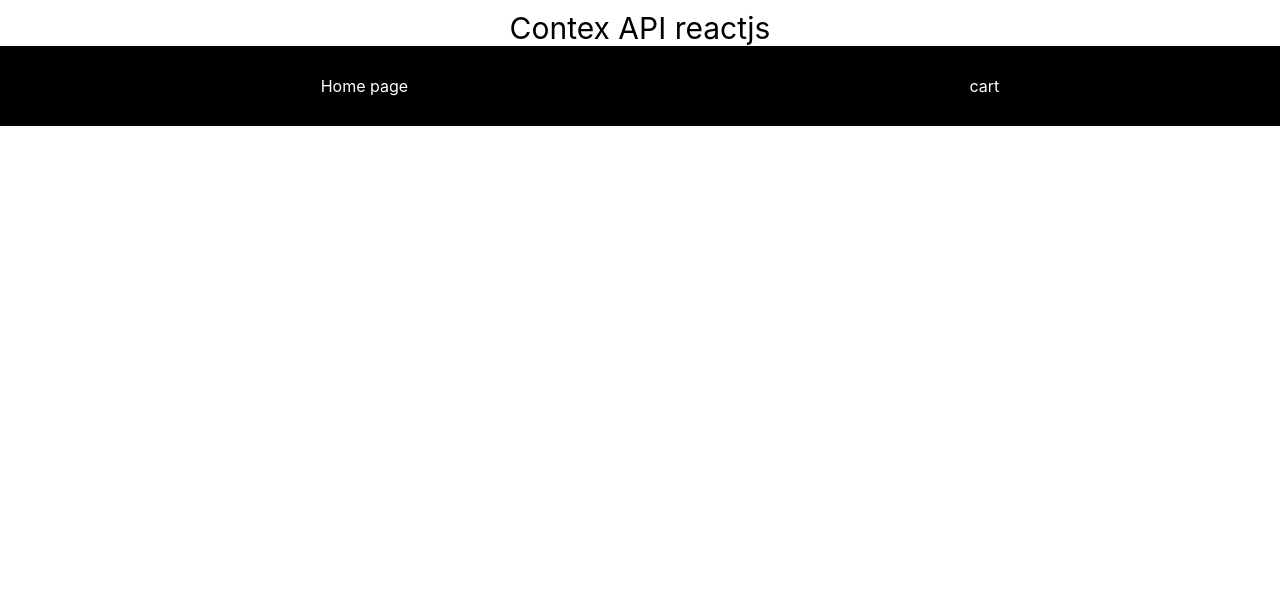
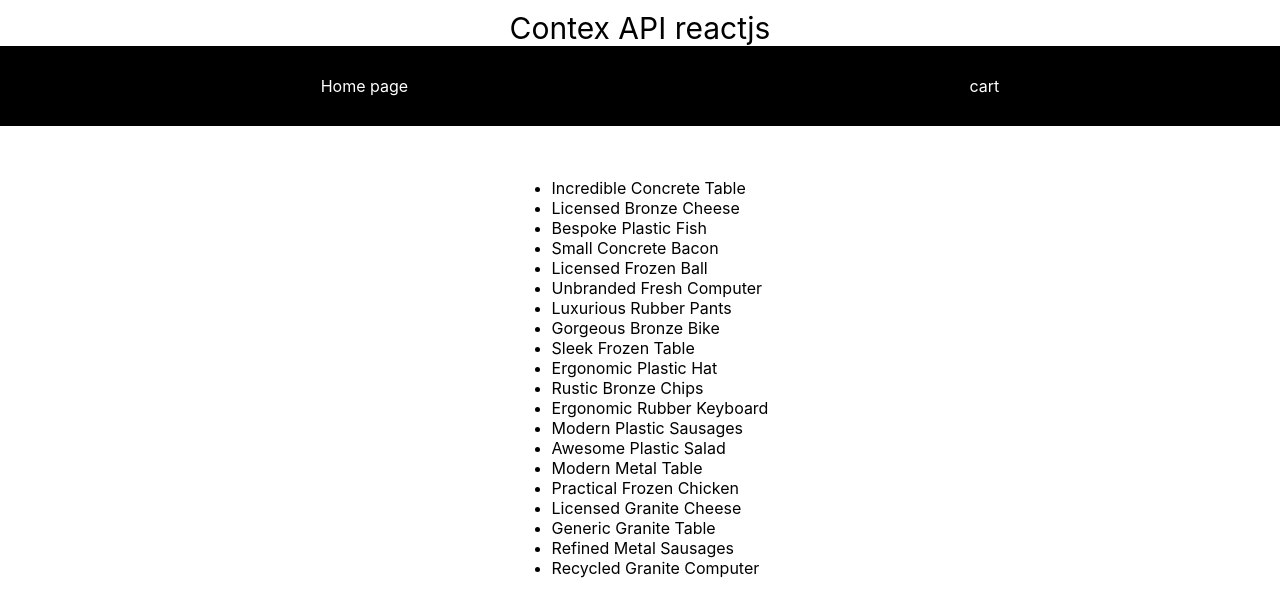
Before and after one commit to santhoshMahesh/Context, a React (Create React App) app: page / in a window 1280 px wide. Shown: the top 616 px of the page. Built offline with nearby package versions, Linux system fonts and the light colour scheme.

Commit message:
fetching api data into list

```diff
--- a/src/components/Home.js
+++ b/src/components/Home.js
@@ -13,9 +13,15 @@ const Home = () => {
   console.log(productArray);
   return (
       <div className='productContainer'>
+         <ul>
 
+         {
+            products.map((prod)=>(
+                <li>{prod.pname}</li>
+                ))
+            }
+        </ul>
       </div>
-
   )
 }
 
```
